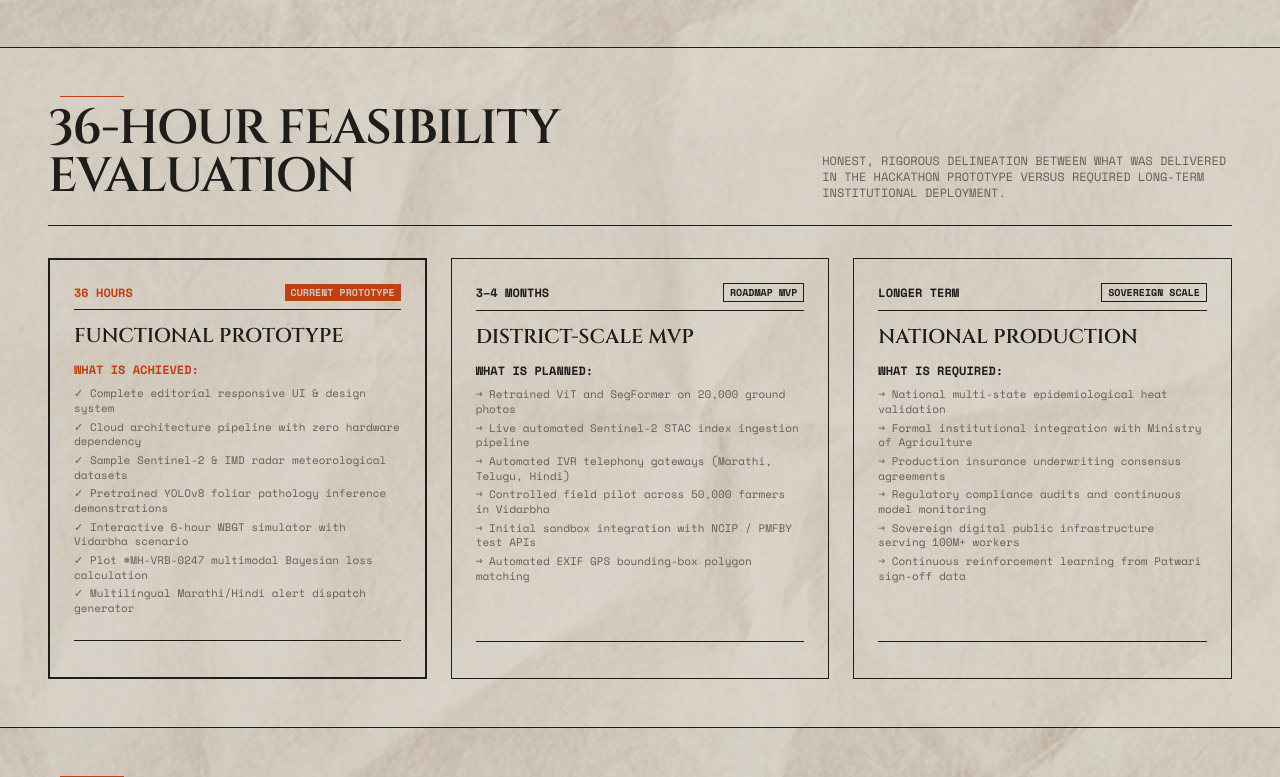
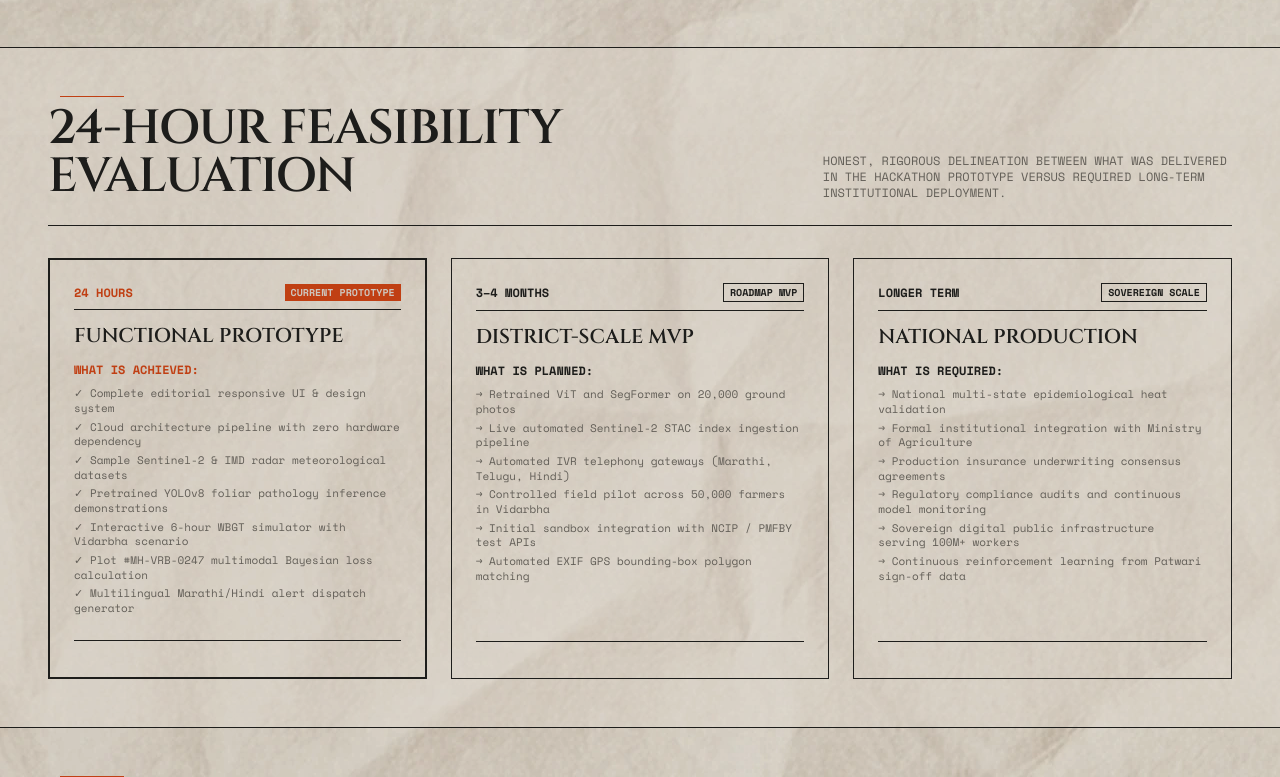
Before and after one commit to shubham392007-sketch/Indradhanu, a React (Vite) app: page / in a window 1280 px wide. Shown: the part 7203-7980 px from the top of the page. Built offline with nearby package versions, Linux system fonts and the light colour scheme; a web font is replaced by a local one.

Commit message:
refactor: update feasibility audit timeframe from 36 hours to 24 hours

```diff
--- a/src/components/Footer.tsx
+++ b/src/components/Footer.tsx
@@ -124,7 +124,7 @@ export const Footer: React.FC<FooterProps> = ({ navigate }) => {
                   }}
                   className="hover:text-[#1d1d1b] text-left cursor-pointer"
                 >
-                  36-Hour Feasibility
+                  24-Hour Feasibility
                 </button>
               </li>
               <li>
--- a/src/components/Header.tsx
+++ b/src/components/Header.tsx
@@ -224,7 +224,7 @@ export const Header: React.FC<HeaderProps> = ({ currentPath, navigate }) => {
                       { num: '05', label: 'CURRENT SYSTEM GAPS', anchor: 'gaps' },
                       { num: '06', label: 'CLOUD TOPOLOGY', anchor: 'architecture' },
                       { num: '07', label: 'STAKEHOLDER MATRIX', anchor: 'stakeholders' },
-                      { num: '08', label: '36-HOUR FEASIBILITY AUDIT', anchor: 'feasibility' },
+                      { num: '08', label: '24-HOUR FEASIBILITY AUDIT', anchor: 'feasibility' },
                       { num: '09', label: 'ACADEMIC RESEARCH & GAPS', anchor: 'research' },
                       { num: '10', label: 'PROPOSED TARGETS & SDGS', anchor: 'impact' },
                       { num: '11', label: 'DEVELOPERS / RESEARCH COHORT', anchor: 'developers' },
--- a/src/pages/HeatRiskPage.tsx
+++ b/src/pages/HeatRiskPage.tsx
@@ -750,11 +750,11 @@ export const HeatRiskPage: React.FC<HeatRiskPageProps> = ({ navigate }) => {
           <div className="lg:col-span-7 space-y-6">
             <AnimatedEyebrow text="05 / RIGOROUS FEASIBILITY BOUNDARIES" />
             <AnimatedH3 className="font-monument text-3xl sm:text-4xl uppercase text-[#1d1d1b]">
-              WHAT IS REALISTIC IN 36 HOURS
+              WHAT IS REALISTIC IN 24 HOURS
             </AnimatedH3>
             <div className="grid grid-cols-1 sm:grid-cols-2 gap-4 font-mono text-xs">
               <MotionCard delay={0.06} className="p-4 border border-[#1d1d1b] bg-[#ded7ce]/50 space-y-2">
-                <AnimatedLabel text="POSSIBLE IN 36 HOURS:" className="text-[#c03f13] font-bold uppercase block" />
+                <AnimatedLabel text="POSSIBLE IN 24 HOURS:" className="text-[#c03f13] font-bold uppercase block" />
                 <ul className="space-y-1 text-[#625e57]">
                   <li>✓ Cloud API pipeline architecture</li>
                   <li>✓ Weather reanalysis data ingestion</li>
@@ -766,7 +766,7 @@ export const HeatRiskPage: React.FC<HeatRiskPageProps> = ({ navigate }) => {
               </MotionCard>
 
               <MotionCard delay={0.12} className="p-4 border border-[#1d1d1b] bg-[#ded7ce]/50 space-y-2">
-                <AnimatedLabel text="NOT POSSIBLE IN 36 HOURS:" className="text-[#1d1d1b] font-bold uppercase block" />
+                <AnimatedLabel text="NOT POSSIBLE IN 24 HOURS:" className="text-[#1d1d1b] font-bold uppercase block" />
                 <ul className="space-y-1 text-[#625e57]">
                   <li>✗ Multi-state national deployment</li>
                   <li>✗ Long-term field medical validation</li>
@@ -777,7 +777,7 @@ export const HeatRiskPage: React.FC<HeatRiskPageProps> = ({ navigate }) => {
               </MotionCard>
             </div>
             <AnimatedParagraph className="font-editorial text-sm text-[#625e57] italic" delay={0.1}>
-              Rashkar prioritizes honest engineering boundaries. The 36-hour prototype demonstrates functional computational feasibility, preparing for multi-month field validation.
+              Rashkar prioritizes honest engineering boundaries. The 24-hour prototype demonstrates functional computational feasibility, preparing for multi-month field validation.
             </AnimatedParagraph>
           </div>
 
--- a/src/pages/HomePage.tsx
+++ b/src/pages/HomePage.tsx
@@ -782,14 +782,14 @@ export const HomePage: React.FC<HomePageProps> = ({ navigate }) => {
       </section>
 
       {/* ========================================================================= */}
-      {/* 11. 36-HOUR FEASIBILITY AUDIT (Honest Hackathon / Evaluation Analysis)    */}
+      {/* 11. 24-HOUR FEASIBILITY AUDIT (Honest Hackathon / Evaluation Analysis)    */}
       {/* ========================================================================= */}
       <section className="w-full max-w-[1920px] mx-auto hairline-b bg-[#ded7ce]/40 p-6 md:p-12" id="feasibility">
         <div className="flex flex-col md:flex-row justify-between items-start md:items-end hairline-b pb-6 mb-8 gap-4">
           <div>
             <AnimatedEyebrow text="TRANSPARENT ENGINEERING AUDIT" className="mb-2" />
             <AnimatedH2 accent="left" className="font-monument text-3xl sm:text-5xl uppercase tracking-tight text-[#1d1d1b] mt-2">
-              36-HOUR FEASIBILITY EVALUATION
+              24-HOUR FEASIBILITY EVALUATION
             </AnimatedH2>
           </div>
           <AnimatedParagraph className="max-w-md font-mono text-xs text-[#625e57] uppercase" delay={0.1}>
@@ -798,11 +798,11 @@ export const HomePage: React.FC<HomePageProps> = ({ navigate }) => {
         </div>
 
         <div className="grid grid-cols-1 md:grid-cols-3 gap-6 font-mono text-xs">
-          {/* Tier 1: 36 Hours Prototype */}
+          {/* Tier 1: 24 Hours Prototype */}
           <MotionCard delay={0.06} className="border-2 border-[#1d1d1b] p-6 bg-[#cdc6be] flex flex-col justify-between">
             <div>
               <div className="flex justify-between items-center text-[#c03f13] font-bold uppercase pb-2 border-b border-[#1d1d1b]">
-                <span>36 HOURS</span>
+                <span>24 HOURS</span>
                 <span className="bg-[#c03f13] text-[#cdc6be] px-1.5 py-0.5 text-[10px]">CURRENT PROTOTYPE</span>
               </div>
               <AnimatedH4 className="font-monument text-xl text-[#1d1d1b] uppercase mt-3 mb-3">
```
